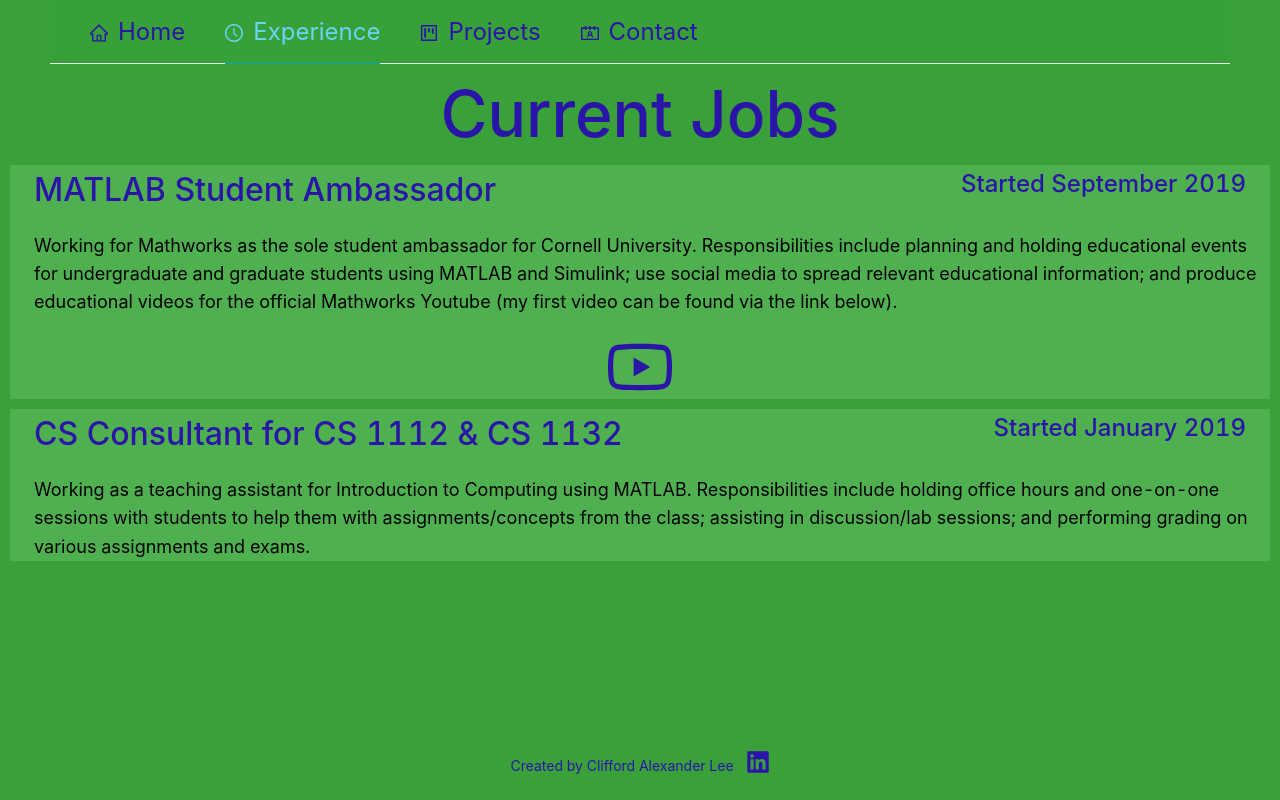
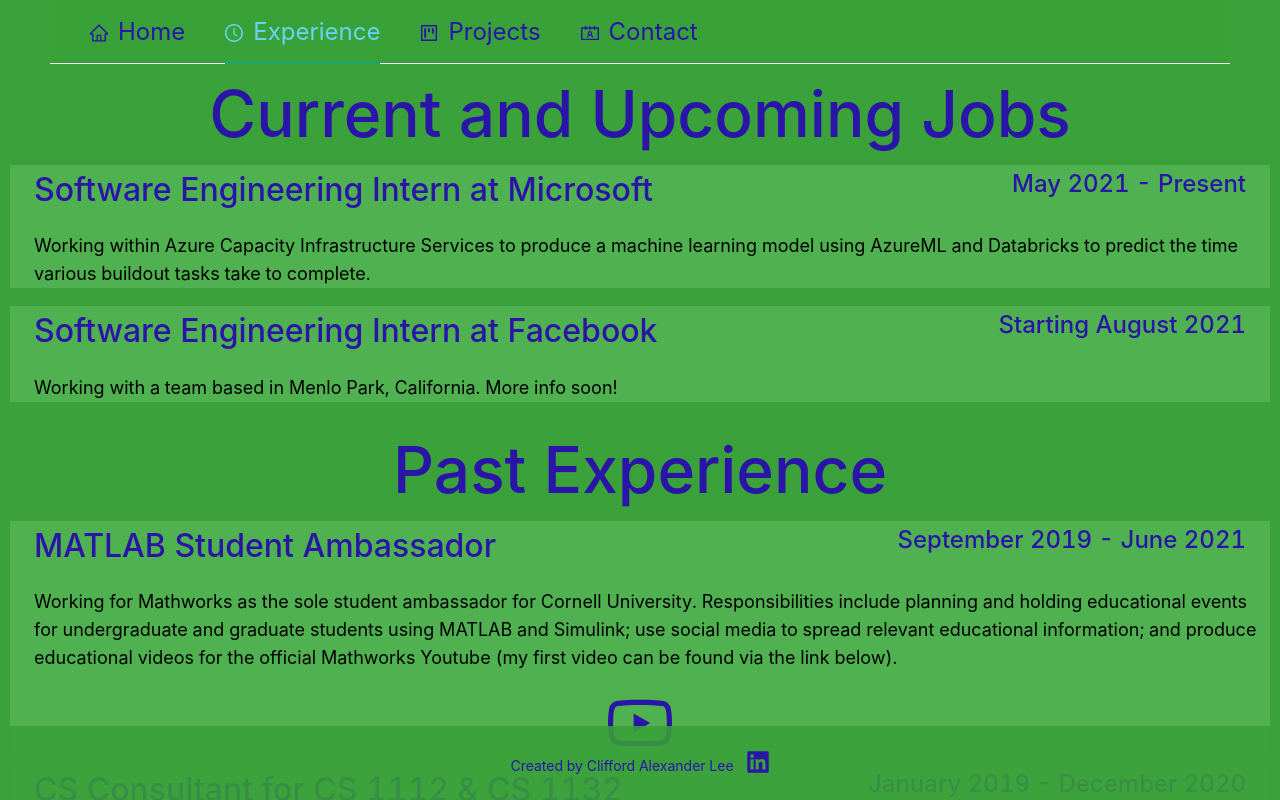
Before and after one commit to calexlee/personal-website, a React (Create React App) app: page / in a window 1280 px wide. Both pictures are taken after a click on the item "Experience". Built offline with nearby package versions, Linux system fonts and the light colour scheme.

Commit message:
Added new description to experience

```diff
--- a/src/Experience.js
+++ b/src/Experience.js
@@ -5,11 +5,32 @@
 const Experience = () => {
     return (
         <div className="experience">
-            <h1>Current Jobs</h1>
+            <h1>Current and Upcoming Jobs</h1>
+            <div className="exp">
+            <div className = "jobTitle">
+                    <h2 className="floatLeft"> Software Engineering Intern at Microsoft</h2>
+                    <h3>May 2021 - Present</h3>
+            </div>
+            <hr className = "bTitle"/>
+            <p className = "jobInfo">
+            Working within Azure Capacity Infrastructure Services to produce a machine learning model using AzureML and Databricks to predict the time various buildout tasks take to complete.
+            </p>
+            </div>
+            <div className="exp">
+            <div className = "jobTitle">
+                    <h2 className="floatLeft"> Software Engineering Intern at Facebook</h2>
+                    <h3>Starting August 2021</h3>
+            </div>
+            <hr className = "bTitle"/>
+            <p className = "jobInfo">
+                Working with a team based in Menlo Park, California. More info soon!
+            </p>
+            </div>
+            <h1>Past Experience</h1>
             <div className = "exp">
             <div className="jobTitle">
                 <h2 className="floatLeft">MATLAB Student Ambassador</h2>
-                <h3>Started September 2019</h3>
+                <h3>September 2019 - June 2021</h3>
             </div>
             <hr className="bTitle"/>
             <p className="jobInfo">
@@ -25,7 +46,7 @@
             <div className = "exp">
             <div className="jobTitle">
                 <h2 className="floatLeft">CS Consultant for CS 1112 & CS 1132</h2>
-                <h3>Started January 2019</h3>
+                <h3>January 2019 - December 2020</h3>
             </div>
             <hr className="bTitle"/>
             <p className="jobInfo">
```
